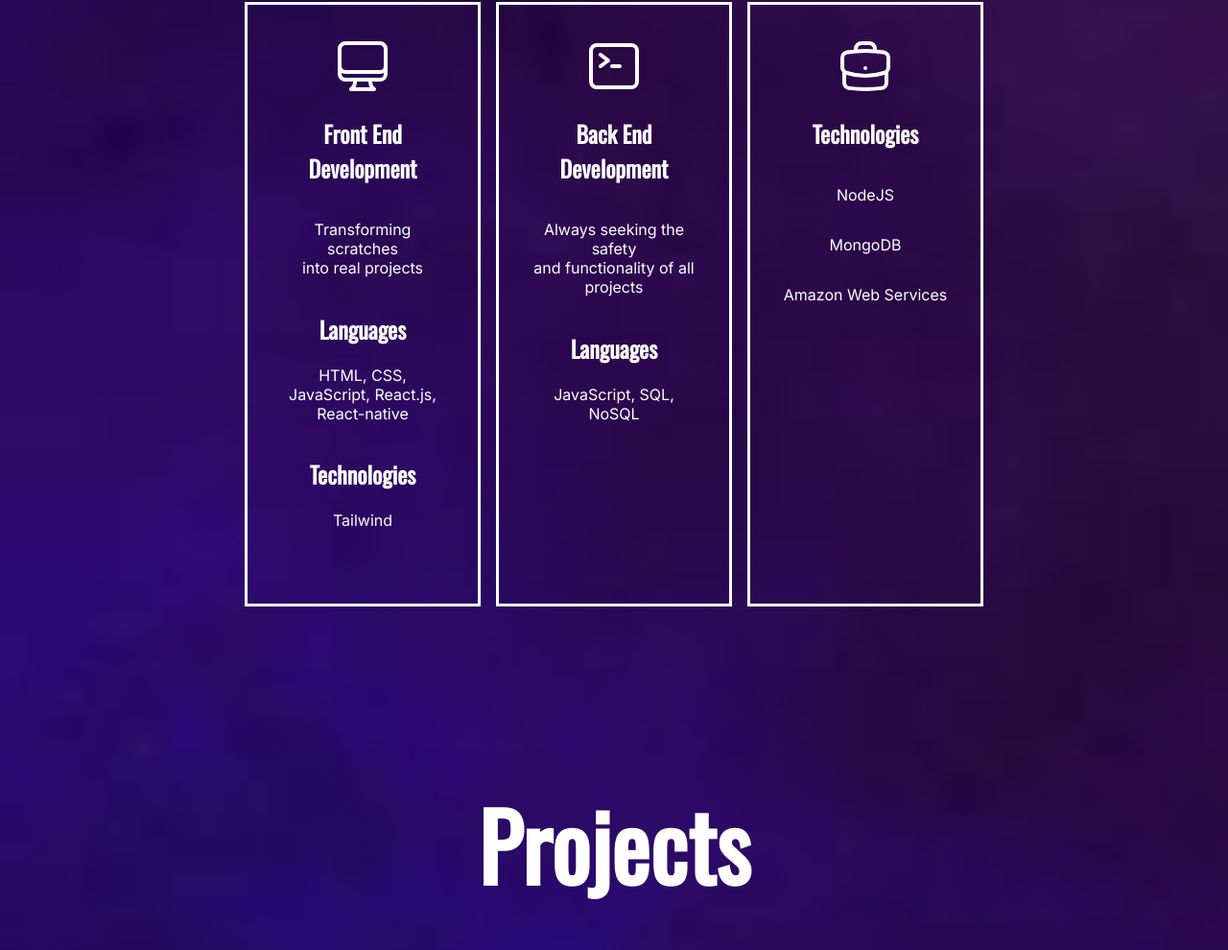
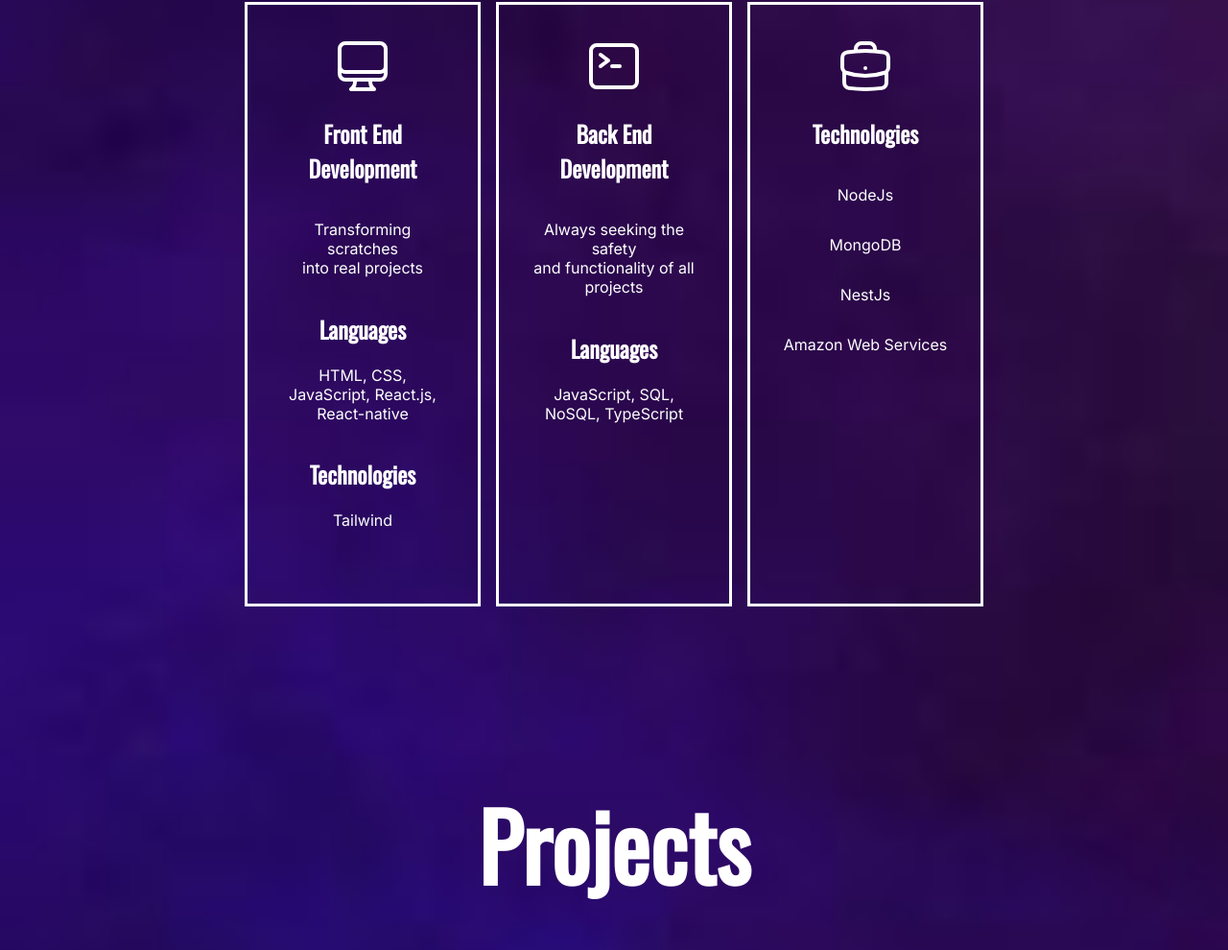
Before and after one commit to storgaroDev/Portfolio, a website: page index.html in a window 1280 px wide. Shown: the part 955-1945 px from the top of the page at 96% size. Drawn offline with nearby package versions, Linux system fonts and the light colour scheme.

Commit message:
Add files via upload

```diff
--- a/index.html
+++ b/index.html
@@ -107,7 +107,7 @@
                 </div>
                 <div>
                     <h2 class="jaja">Languages</h2>
-                    <p class="inter">JavaScript, SQL, NoSQL</p>
+                    <p class="inter">JavaScript, SQL, NoSQL, TypeScript </p>
                 </div>
                 </div>
 
@@ -117,8 +117,9 @@
                       </svg>
 
                     <h2 class="jaja">Technologies</h2>
-                    <p class="inter">NodeJS</p>
+                    <p class="inter">NodeJs</p>
                     <p class="inter">MongoDB</p>
+                    <p class="inter">NestJs</p>
                     <p class="inter">Amazon Web Services</p>
                 </div>
                 <div>
```
